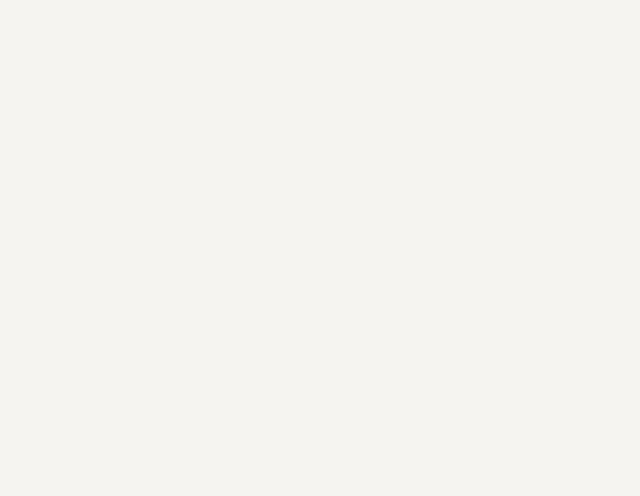
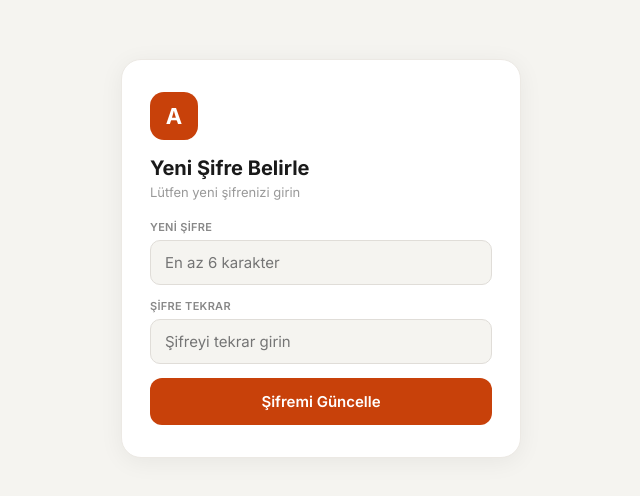
Before and after one commit to veayra/aemlak-danismanlik, a React (Vite) app: page /sifre-yenile in a window 1280 px wide. Before the commit this address had no page. Shown: the part 142-638 px from the top of the page, without its empty margins (319-959 px from the left). Built offline with nearby package versions, Linux system fonts and the light colour scheme.

Commit message:
atakimilast

```diff
--- a/src/App.jsx
+++ b/src/App.jsx
@@ -10,6 +10,7 @@ import ListingDetail from './pages/ListingDetail'
 import AdminPanel from './pages/AdminPanel'
 import MasterAdmin from './pages/MasterAdmin'
 import Inbox from './pages/Inbox'
+import ResetPassword from './pages/ResetPassword'
 import Navbar from './components/Navbar'
 import InstallBanner from './components/InstallBanner'
 
@@ -47,7 +48,6 @@ export default function App() {
   const fetchProfile = async (userId) => {
     const { data } = await supabase.from('profiles').select('*').eq('id', userId).single()
     setProfile(data)
-    // Push notification player ID kaydet
     setTimeout(() => registerPushPlayer(supabase, userId), 3000)
   }
 
@@ -72,6 +72,7 @@ export default function App() {
       <Routes>
         <Route path="/giris" element={!user ? <Login /> : <Navigate to="/" />} />
         <Route path="/kayit" element={!user ? <Register /> : <Navigate to="/" />} />
+        <Route path="/sifre-yenile" element={<ResetPassword />} />
         <Route path="/" element={<ProtectedRoute><Dashboard /></ProtectedRoute>} />
         <Route path="/ilan/yeni" element={<ProtectedRoute><NewListing /></ProtectedRoute>} />
         <Route path="/ilan/:id" element={<ProtectedRoute><ListingDetail /></ProtectedRoute>} />
--- a/src/pages/ListingDetail.jsx
+++ b/src/pages/ListingDetail.jsx
@@ -19,6 +19,7 @@ export default function ListingDetail() {
   const [message, setMessage] = useState('')
   const [sent, setSent] = useState(false)
   const [loading, setLoading] = useState(true)
+  const [deleting, setDeleting] = useState(false)
   const touchStartX = useRef(null)
 
   useEffect(() => {
@@ -52,7 +53,6 @@ export default function ListingDetail() {
       listing_id: id,
       content: message
     })
-    // Push bildirim gönder
     if (owner?.onesignal_player_id) {
       await sendPushNotification(
         owner.onesignal_player_id,
@@ -64,9 +64,25 @@ export default function ListingDetail() {
   }
 
   const handleDelete = async () => {
-    if (!confirm('Silmek istediğinize emin misiniz?')) return
-    await supabase.from('listings').delete().eq('id', id)
-    navigate('/')
+    if (!confirm('Bu ilanı silmek istediğinize emin misiniz?')) return
+    setDeleting(true)
+    try {
+      // Önce fotoğrafları storage'dan sil
+      for (const photo of photos) {
+        const path = photo.url.split('/listing-photos/')[1]
+        if (path) await supabase.storage.from('listing-photos').remove([path])
+      }
+      // Fotoğraf kayıtlarını sil
+      await supabase.from('listing_photos').delete().eq('listing_id', id)
+      // Mesajları sil
+      await supabase.from('messages').delete().eq('listing_id', id)
+      // İlanı sil
+      await supabase.from('listings').delete().eq('id', id)
+      navigate('/')
+    } catch(e) {
+      alert('Silme sırasında hata oluştu.')
+      setDeleting(false)
+    }
   }
 
   if (loading) return <div style={{textAlign:'center',padding:80,color:'#aaa',background:'#f5f4f0',minHeight:'100vh'}}>Yükleniyor...</div>
@@ -74,6 +90,7 @@ export default function ListingDetail() {
 
   const isOwner = user.id === listing.user_id
   const isAdmin = profile?.role === 'group_admin' || profile?.role === 'master_admin'
+  const canDelete = isOwner || isAdmin
   const isVideo = (url) => url && (url.endsWith('.mp4') || url.endsWith('.mov') || url.endsWith('.webm'))
 
   return (
@@ -84,9 +101,9 @@ export default function ListingDetail() {
             <svg width="18" height="18" fill="none" stroke="#1a1a1a" strokeWidth="2.5" viewBox="0 0 24 24"><polyline points="15 18 9 12 15 6"/></svg>
           </button>
           {photos.length > 0 ? (
-            isVideo(photos[activePhoto].url)
+            isVideo(photos[activePhoto]?.url)
               ? <video src={photos[activePhoto].url} style={s.mainImg} controls playsInline />
-              : <img src={photos[activePhoto].url} alt="" style={s.mainImg} />
+              : <img src={photos[activePhoto]?.url} alt="" style={s.mainImg} />
           ) : (
             <div style={s.noPhoto}>
               <svg width="48" height="48" fill="none" stroke="#ddd" strokeWidth="1.5" viewBox="0 0 24 24"><rect x="3" y="3" width="18" height="18" rx="2"/><circle cx="8.5" cy="8.5" r="1.5"/><polyline points="21 15 16 10 5 21"/></svg>
@@ -133,7 +150,6 @@ export default function ListingDetail() {
 
           <h1 style={s.title}>{listing.title}</h1>
 
-          {/* İlan sahibi */}
           {owner && (
             <div style={s.ownerRow}>
               <div style={s.ownerAvatar}>{(owner.full_name||'?')[0].toUpperCase()}</div>
@@ -176,8 +192,10 @@ export default function ListingDetail() {
             </div>
           )}
 
-          {(isOwner || isAdmin) && (
-            <button onClick={handleDelete} style={s.deleteBtn}>İlanı Sil</button>
+          {canDelete && (
+            <button onClick={handleDelete} disabled={deleting} style={s.deleteBtn}>
+              {deleting ? 'Siliniyor...' : 'İlanı Sil'}
+            </button>
           )}
         </div>
       </div>
--- /dev/null
+++ b/src/pages/ResetPassword.jsx
@@ -0,0 +1,84 @@
+import React, { useState, useEffect } from 'react'
+import { useNavigate } from 'react-router-dom'
+import { supabase } from '../lib/supabase'
+
+export default function ResetPassword() {
+  const [password, setPassword] = useState('')
+  const [confirm, setConfirm] = useState('')
+  const [loading, setLoading] = useState(false)
+  const [error, setError] = useState('')
+  const [done, setDone] = useState(false)
+  const navigate = useNavigate()
+
+  useEffect(() => {
+    // Supabase reset linkinden gelen session'ı yakala
+    const { data: { subscription } } = supabase.auth.onAuthStateChange((event) => {
+      if (event === 'PASSWORD_RECOVERY') {
+        // Kullanıcı reset linkine tıkladı, form göster
+      }
+    })
+    return () => subscription.unsubscribe()
+  }, [])
+
+  const handleReset = async (e) => {
+    e.preventDefault()
+    if (password !== confirm) { setError('Şifreler eşleşmiyor.'); return }
+    if (password.length < 6) { setError('Şifre en az 6 karakter olmalı.'); return }
+    setLoading(true)
+    setError('')
+    const { error } = await supabase.auth.updateUser({ password })
+    if (error) { setError('Hata: ' + error.message); setLoading(false); return }
+    setDone(true)
+    setLoading(false)
+    setTimeout(() => navigate('/giris'), 2500)
+  }
+
+  return (
+    <div style={s.page}>
+      <div style={s.card}>
+        <div style={s.logoBox}><span style={s.logoLetter}>A</span></div>
+        <h1 style={s.title}>Yeni Şifre Belirle</h1>
+        <p style={s.sub}>Lütfen yeni şifrenizi girin</p>
+
+        {done ? (
+          <div style={s.success}>
+            <p style={s.successIcon}>✓</p>
+            <p style={s.successText}>Şifreniz güncellendi! Giriş sayfasına yönlendiriliyorsunuz...</p>
+          </div>
+        ) : (
+          <form onSubmit={handleReset} style={{marginTop:20}}>
+            <div style={s.field}>
+              <label style={s.label}>Yeni Şifre</label>
+              <input style={s.input} type="password" value={password} onChange={e=>setPassword(e.target.value)} required placeholder="En az 6 karakter" />
+            </div>
+            <div style={s.field}>
+              <label style={s.label}>Şifre Tekrar</label>
+              <input style={s.input} type="password" value={confirm} onChange={e=>setConfirm(e.target.value)} required placeholder="Şifreyi tekrar girin" />
+            </div>
+            {error && <div style={s.error}>{error}</div>}
+            <button style={s.btn} type="submit" disabled={loading}>
+              {loading ? 'Güncelleniyor...' : 'Şifremi Güncelle'}
+            </button>
+          </form>
+        )}
+      </div>
+    </div>
+  )
+}
+
+const s = {
+  page: { minHeight:'100vh', display:'flex', alignItems:'center', justifyContent:'center', padding:'24px 20px', background:'#f5f4f0' },
+  card: { width:'100%', maxWidth:400, background:'#fff', border:'1px solid #ece9e4', borderRadius:20, padding:'32px 28px', boxShadow:'0 4px 24px rgba(0,0,0,0.06)' },
+  logoBox: { width:48, height:48, borderRadius:14, background:'#c8410a', display:'flex', alignItems:'center', justifyContent:'center', marginBottom:16 },
+  logoLetter: { fontSize:22, fontWeight:800, color:'#fff' },
+  title: { fontSize:20, fontWeight:700, color:'#1a1a1a', marginBottom:4 },
+  sub: { fontSize:13, color:'#999' },
+  field: { marginBottom:14 },
+  label: { display:'block', fontSize:11, color:'#888', marginBottom:6, fontWeight:600, letterSpacing:'0.3px', textTransform:'uppercase' },
+  input: { width:'100%', padding:'12px 14px', background:'#f5f4f0', border:'1px solid #e0ddd8', borderRadius:10, fontSize:15, color:'#1a1a1a', outline:'none', fontFamily:'inherit', boxSizing:'border-box' },
+  error: { background:'#fef0ed', color:'#c8410a', fontSize:13, padding:'10px 14px', borderRadius:10, marginBottom:12, border:'1px solid #fbd5c8' },
+  btn: { display:'block', width:'100%', padding:14, background:'#c8410a', color:'#fff', border:'none', borderRadius:12, fontSize:15, fontWeight:600, cursor:'pointer' },
+  success: { textAlign:'center', padding:'20px 0' },
+  successIcon: { fontSize:40, color:'#1a7a3f', marginBottom:12 },
+  successText: { fontSize:14, color:'#555', lineHeight:1.6 }
+}
```
Also changed, not shown: src/pages/AdminPanel.jsx (+54 -18 lines).
